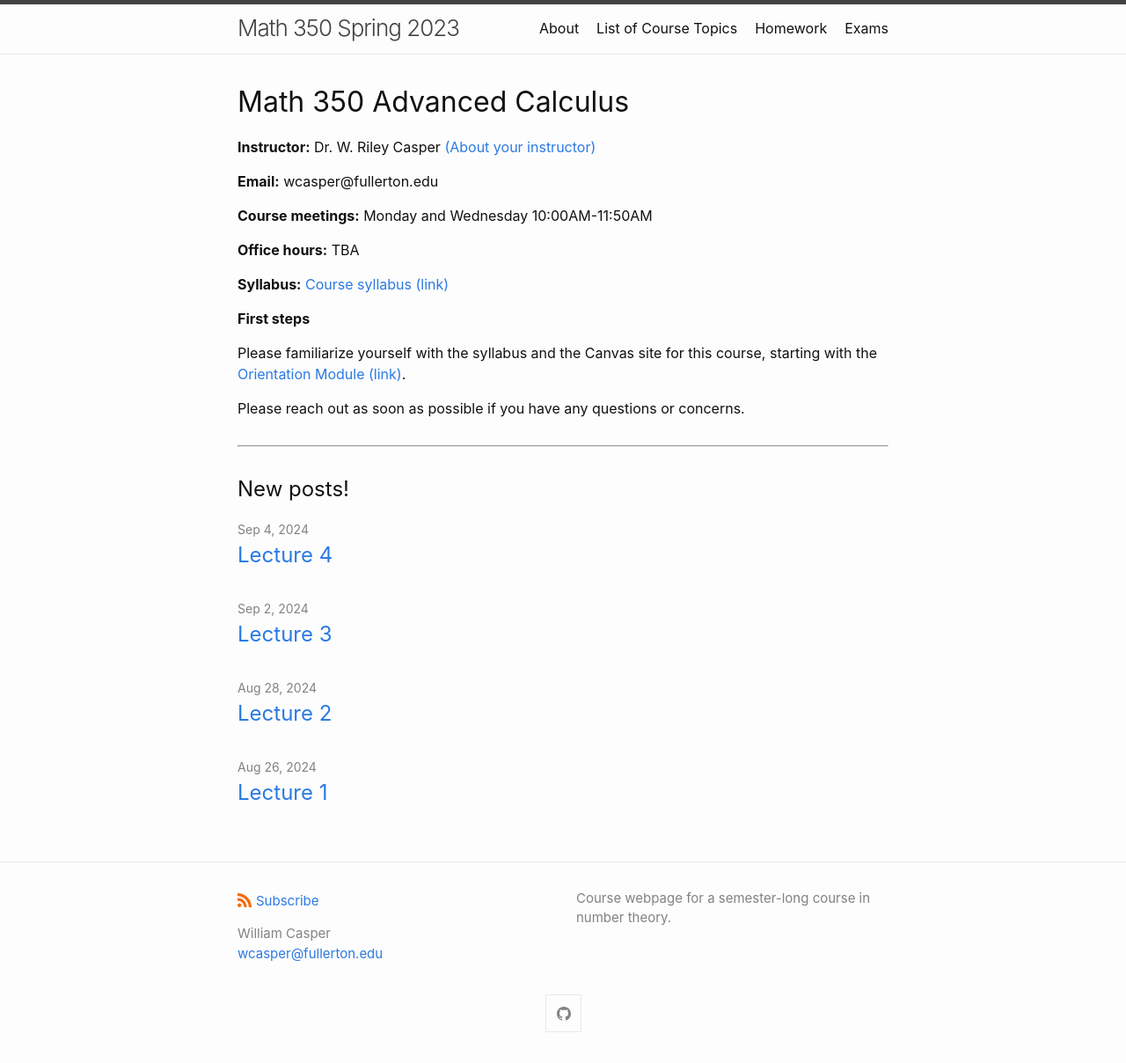
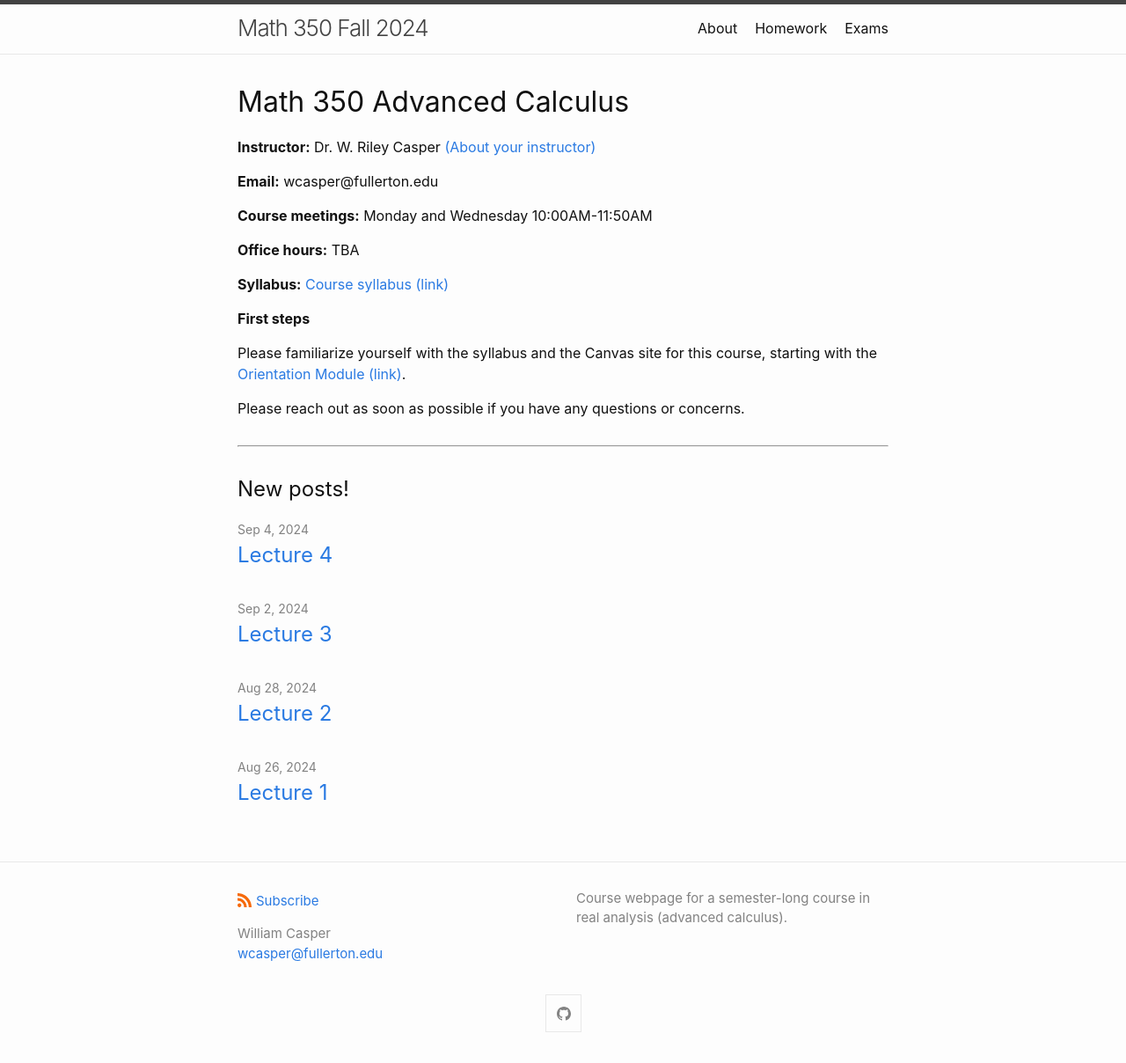
Before and after one commit to wcasper/math350fall2024, a Jekyll site: the page built from index.md, in a window 1280 px wide. Shown: the whole page at 88% size. Built offline with Jekyll 4.4.1, drawn with Linux system fonts in a browser that asks for light colours.

Commit message:
updated for current year

```diff
--- a/_config.yml
+++ b/_config.yml
@@ -1,9 +1,9 @@
-title: Math 350 Spring 2023
+title: Math 350 Fall 2024
 author:
   name: William Casper
   email: wcasper@fullerton.edu
 description: > # this means to ignore newlines until "show_excerpts:"
-  Course webpage for a semester-long course in number theory.
+  Course webpage for a semester-long course in real analysis (advanced calculus).
 
 show_excerpts: false # set to true to show excerpts on the homepage
 
@@ -52,7 +52,6 @@ minima:
 header_pages:
  - about.md
  - syllabus.md
- - topics-list.md
  - homework-list.md
  - exams-list.md
 
@@ -66,8 +65,6 @@ plugins:
 
 # create a collection of topics and homework
 collections:
-  topics:
-    output: true
   homework:
     output: true
   exams:
```
